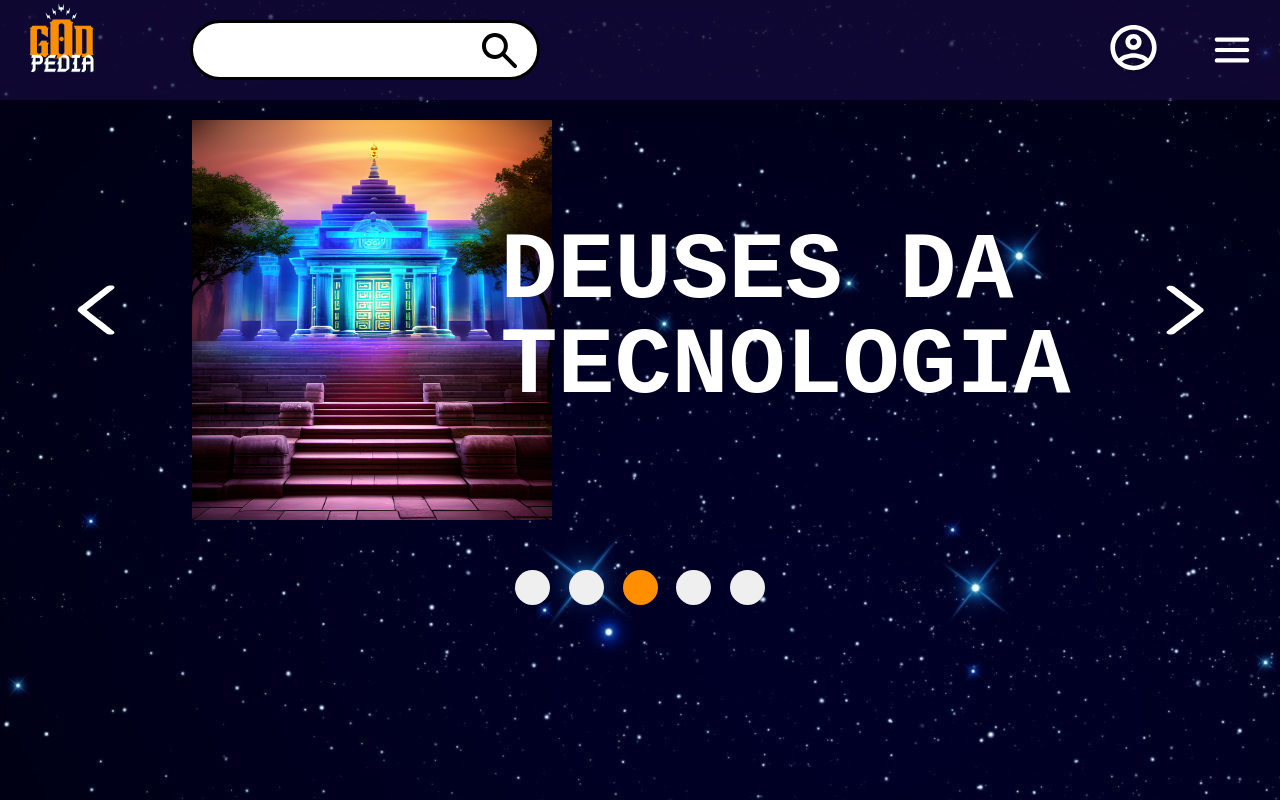
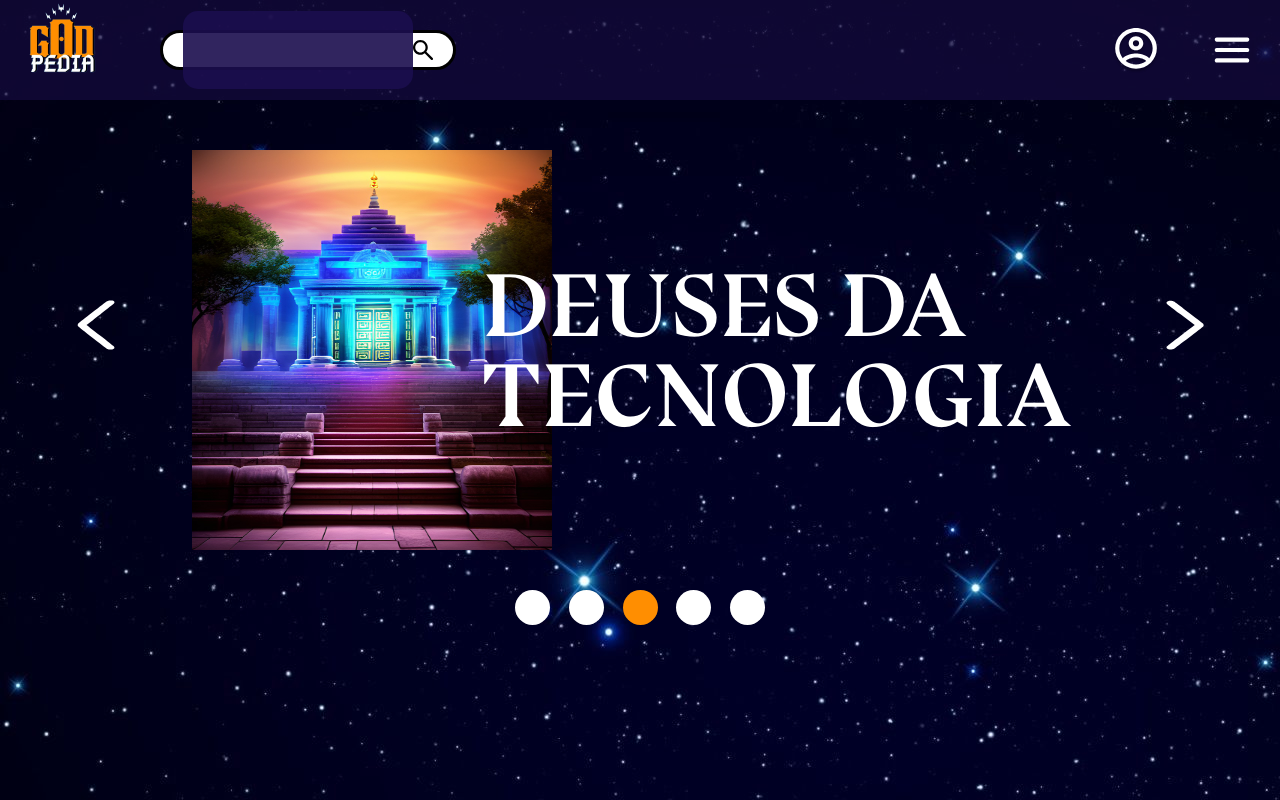
Before and after one commit to lets2/ProjetoFinalCiclo1, a plain HTML site: page public/pages/model.html in a window 1280 px wide. Drawn offline with Linux system fonts and the light colour scheme; a web font is replaced by a local one.

Commit message:
add: Versão inicial - model.html e index.html

```diff
--- a/public/css/index.css
+++ b/public/css/index.css
@@ -1,13 +1,48 @@
 /*
-Observações:
+----------------------------------------------------------------------
+LEMBRETES:
+1) editar a Logo para diminuir o espaço vazio dela
+
+
+------------------------------------------------------------------------
+Orientações ao adicionar código HTML/CSS:
+
 1) Quando codar coloque um comentário
  '@autor:nome' no trecho de código para sabermos o autor
-*/
-/*
-lembretes: editar a logo para diminuir o espaço vazio dela
+
+2) Ao estilizar um elemento, verifique se já existe um elemento geral
+por exemplo, button,input,form, tente padronizar de acordo com isso
+
+3) para situações específicas e elementos único (ex: botão numa cor diferente,
+defina uma classe para eles)
+
+4) Ao definir o nome de uma classe use o padrão:
+.container-element{} (quando for referente a um elemento que contém vários outros)
+.cancel-button{} (um botão específico)
+
+5) Caso tenha dúvida do espaço que um elemento está ocupando adicione:
+	outline: solid 2px red;
+
+6) Já existem alguns flex criados, caso precise criar outros siga o padrão:
+.flex-row-center (alinhamento em linha, elementos concentrados no centro)
+.flex-row-between (alinhamento em linha, elementos com espaçamento entre eles)
+
+7) Ao criar um elemento container(div por exemplo), lembre-se de verificar
+os limites dele, sempre procurando usar porcentagem  (%), vh, vw ou rem;
+
+8) Antes de atribuir a dimensão de um elemento, veja se já não existe uma variável
+relacionada aquele elemento
+
+	--------------------------------------------------------------------------
 */
 
-/*Imports */
+/***************************************************
+		IMPORTS
+ ***************************************************/
+
+@import url('https://fonts.googleapis.com/css2?family=MedievalSharp&display=swap');
+/*font-family: 'MedievalSharp', cursive;*/
+
 @font-face {
 	font-family: "Bluu Bold";
 	src: url("../assets/fonts/bluu-next/BluuNext-Bold.otf") format("opentype");
@@ -26,6 +61,12 @@ lembretes: editar a logo para diminuir o espaço vazio dela
  /************************************************
 		STYLING GLOBAL
 ************************************************/
+/*Mantenha aqui sempre 10px*/
+html {
+	font-size: 10px;
+  }
+
+
 
 :root{
 	/**/
@@ -33,12 +74,12 @@ lembretes: editar a logo para diminuir o espaço vazio dela
 	--color-black:#000000;
 	/*Background colors*/
 	--color-bg-header:#140a3db8; /*add opacity: 0.72*/
-	--color-bg-forms:#1B0E4E;/*used in the forms*/
-	--color-bg-button:#1B0E4E; /*used in the buttons of 'atualizar','confirmar', etc*/
+	--color-bg-forms-emphasis:#140A3D;/*used in the forms emphasis*/
+	--color-bg-button:#140A3D; /*used in the buttons of 'atualizar','confirmar', etc*/
 	--color-bg-button-hover:#2f1a83; /*'atualizar','confirmar', etc with hover effect*/
 
 	--color-bg-cancel:#931212;/*used in the buttons of 'cancelar'*/
-	--color-bg-cancel:#b11616;/*used in the buttons of 'cancelar'*/
+	--color-bg-cancel-hover:#b11616;/*used in the buttons of 'cancelar'*/
 
 	--color-bg-arrow-:#ffffff;/*used in arrow categories */
 	--color-bg-arrow-hover:#ff8e01;/*used in arrow categories with hover*/
@@ -58,7 +99,7 @@ lembretes: editar a logo para diminuir o espaço vazio dela
 
 	--color-bg-category-5-100p:#6C0000; /*food 100% */
 	--color-bg-category-5-70p:#6C0000b3; /*food 70% */
-	--color-bg-input:#1b0e4ecc;
+	--color-bg-input:#1b0e4ee6;
 	--color-bg-backInput: #d9d9d94d ;/*backInput 30% */
 
 	/*Font colors*/
@@ -66,45 +107,56 @@ lembretes: editar a logo para diminuir o espaço vazio dela
 	--color-font-placeholder:#696767;
 
 	/*Fonts sizes*/
-	--size-font-biggest:150px;
-	--size-font-t1:95px;
-	--size-font-t2:50px; /*tittle card*/
-	--size-font-t3:45px; /*subtittle card*/
-	--size-font-t4:40px; /*inputs emphasis, ex. 'selecionar categoria', subsubtittle card*/
-	--size-font-t5:35px; /*inputs e botoes*/
-	--size-font-t6:30px;
-	--size-font-t7:25px; /*Description card*/
-	--size-font-t8:20px; /*text card*/
+	/* 1 rem = 10px */
+	--size-font-biggest:15.0rem;
+	--size-font-t1:9.0rem;
+	--size-font-t2:5.0rem; /*tittle card*/
+	--size-font-t3:4.5rem; /*subtittle card*/
+	--size-font-t4:4.0rem; /*inputs emphasis, ex. 'selecionar categoria', subsubtittle card*/
+	--size-font-t5:3.5rem; /*inputs e botoes*/
+	--size-font-t6:3.0rem;
+	--size-font-t7:2.5rem; /*Description card*/
+	--size-font-t8:2.0rem; /*text card god's description*/
+	--size-font-t9:1.6rem; /*text card god's description*/
+
 
 	/*Icons height*/
-	--size-icon-bigger:125px;
-	--size-icon-medium:50px; /*table, perfil*/
-	--size-icon-small:35px; /*search*/
+	--size-icon-bigger:12.5rem;
+	--size-icon-medium:5.0rem; /*table, perfil*/
+	--size-icon-small:3.5rem; /*search*/
+	--size-icon-smallest:2.0rem; /*search*/
+
 
 	/*button dimension*/
-	--height-button: 82px
-	--width-button:280px;
-	--radius-button:15px;
+	--height-button: 8.2rem;
+	--width-button:28.0rem;
+	--radius-button:1.5rem;
 
 	/*forms dimensions*/
-	--height-form-bigger:700px;/*mayse we should use % instead px*/
-	--width-form-bigger:1200px;/*mayse we should use % instead px*/
-	--height-form-smaller:500px;/*mayse we should use % instead px*/
-	--width-form-smaller:700px;/*mayse we should use % instead px*/
+	--height-form-bigger:70.0rem;/*maybe we should use % instead px*/
+	--width-form-bigger:120.0rem;/*maybe we should use % instead px*/
+	--height-form-smaller:50.0rem;/*maybe we should use % instead px*/
+	--width-form-smaller:70.0rem;/*maybe we should use % instead px*/
+
+	/*input forms dimensions*/
+	--height-input-bigger:60.0rem;/*maybe we should use % instead px*/
+	--width-input-bigger:50.0rem;/*maybe we should use % instead px*/
+	--height-input-smaller:7.8rem;/*maybe we should use % instead px*/
+	--width-input-smaller:23.0rem;/*maybe we should use % instead px*/
 
 	/*Images height*/
-	--height-img-god-bigger:500px;/*cards with descriptions*/
-	--width-img-god-bigger:312px;/*cards with descriptions*/
-	--height-img-god-smaller:300px;/*cards with descriptions*/
-	--width-img-god-smaller:185px;/*cards with descriptions*/
+	--height-img-god-bigger:50.0rem;/*cards with descriptions*/
+	--width-img-god-bigger:31.2rem;/*cards with descriptions*/
+	--height-img-god-smaller:30.0rem;/*categories page (4 images)*/
+	--width-img-god-smaller:18.5rem;/*categories page (4 images)*/
 
-	--height-img-building-bigger:600px;/*cards with descriptions*/
-	--width-img-building-bigger:540px;/*cards with descriptions*/
-	--height-img-building-smaller:400px;/*cards with descriptions*/
-	--width-img-building-smaller:360px;/*cards with descriptions*/
+	--height-img-building-bigger:60.0rem;/*image of temple with category name*/
+	--width-img-building-bigger:54.0rem;/*image of temple with category name*/
+	--height-img-building-smaller:40.0rem;/*image of temple with category name*/
+	--width-img-building-smaller:36.0rem;/*image of temple with category name*/
 
 	/*header height*/
-	--height-header:100px;/**/
+	--height-header:10.0rem;/**/
 	--width-header:100%;/**/
 }
 
@@ -115,8 +167,11 @@ lembretes: editar a logo para diminuir o espaço vazio dela
 	box-sizing: border-box;
 	font-family: Verdana, Geneva, Tahoma, sans-serif;
 	color:var(--color-fonts);
+	font-size: 1.0rem;
 
 }
+
+
 body {
 	display: flex;
 	justify-content: center;
@@ -125,10 +180,29 @@ body {
 	height: 100vh;
 }
 
+
+/************************************************
+		STYLING TAGS BY NAME
+************************************************/
+input{
+	background-color: var(--color-bg-input);
+	border-radius: 1.5rem;
+	height: var(--height-input-smaller);
+}
+
+button{
+	height: var(--height-button);
+	width: var(--width-button);
+	border-radius: var(--radius-button);
+	background-color: var(--color-bg-button);
+}
+
+button:hover{
+	background-color: var(--color-bg-button-hover);
+}
 /************************************************
 		STYLING GENERAL CLASSES
 ************************************************/
-
 .flex-col-center{
 	display: flex;
 	flex-direction: column;
@@ -151,11 +225,16 @@ body {
 	justify-content: center;
 	align-items: center;
 }
-
+.cancel-button{
+	background-color: var(--color-bg-cancel);
+}
+.cancel-button:hover{
+	background-color: var(--color-bg-cancel-hover);
+}
 
 
 h1{
-	font-family: 'Courier New', Courier, monospace;
+	font-family: 'Bluu Bold', Courier, monospace;
 	font-size: var(--size-font-t1);
 	color:var(--color-fonts);
 }
@@ -192,28 +271,29 @@ img{
 }
 .container-search{
 	background-color: var(--color-bg-arrow-);
-	border-radius: 50px;
-	height: 60px;
-	border: solid 3px var(--color-black);
-	margin-left: 65px;
-	padding: 0 20px 0 20px;
+	border-radius: 5.0rem;
+	height: 4.0rem;
+	border: solid .3rem var(--color-black);
+	margin-left: 3.5rem;
+	padding: 0 2.0rem 0 2.0rem;
 
 }
 .search-input{
-	padding: 10px 10px 10px 10px;
+	padding: 1.0rem;
 	color:var(--color-black);
-	font-size: var(--size-font-t8);
-
+	font-size: var(--size-font-t9);
+	width: var(--width-input-smaller);
 }
 .search-icon{
-	height: var(--size-icon-small);
+	height: var(--size-icon-smallest);
 }
 #profile-icon{
-	margin-right: 25px;
+	margin-right: 2.5rem;
+	height: 4.5rem;
 }
 #menu-icon{
-	margin-left: 25px;
-	margin-right: 25px;
+	margin-left: 2.5rem;
+	margin-right: 2.5rem;
 }
 
 /************************************************
@@ -229,6 +309,7 @@ main{
 }
 .container-carousel{
 	width: 100%;
+	height: 100%;
 }
 
 .carousel{
@@ -236,7 +317,7 @@ main{
 }
 .container-arrow{
 	width: 15%;
-	height: 70px;
+	height: 7.0rem;
 }
 /*fazer arrows*/
 .category-arrow:hover,.category-arrow:active{
@@ -248,27 +329,29 @@ background-color: var(--color-bg-arrow-hover);
 	position: relative;
 	display: flex;
 	align-items: center;
-	margin-top: 20px;
+	margin-top: 5.0rem;
 }
 .temple{
 	position: absolute;
 	left: 0;
 }
 .temple-legend{
-	max-width: 60%;
+	max-width: 62%; /*change this*/
 	position:absolute;
 	right: 0;
-	margin-right: 50px;
+	margin-right: 5.0rem;
 }
-
+/* outline: .2rem solid red; */
 
 .container-circles{
-	width: 250px;
-	margin: 50px 0px;
+	width: 25.0rem;
+	margin: 4.0rem .0rem;
+
 }
 .circle{
 	height: var(--size-icon-small);
 	width:  var(--size-icon-small);
+	background-color: var(--color-white);
 	border-radius: 50%;
 	border: none;
 }
--- a/public/pages/model.html
+++ b/public/pages/model.html
@@ -7,6 +7,9 @@
     <title>GODpedia</title>
     <link rel="stylesheet" href="../css/reset.css">
     <link rel="stylesheet" href="../css/index.css">
+    <link rel="preconnect" href="https://fonts.googleapis.com">
+    <link rel="preconnect" href="https://fonts.gstatic.com" crossorigin> <!--Link font deuses-->
+    <link href="https://fonts.googleapis.com/css2?family=MedievalSharp&display=swap" rel="stylesheet">
     <link rel="preconnect" href="https://fonts.googleapis.com"> <!--Adicionando a fonte da logo -->
     <link rel="preconnect" href="https://fonts.gstatic.com" crossorigin> <!--Adicionando a fonte da logo -->
     <link href="https://fonts.googleapis.com/css2?family=Sancreek&display=swap" rel="stylesheet">  <!--Adicionando a fonte da logo -->
```
Also changed, not shown: public/assets/icons/icons8-thor.svg (added).
